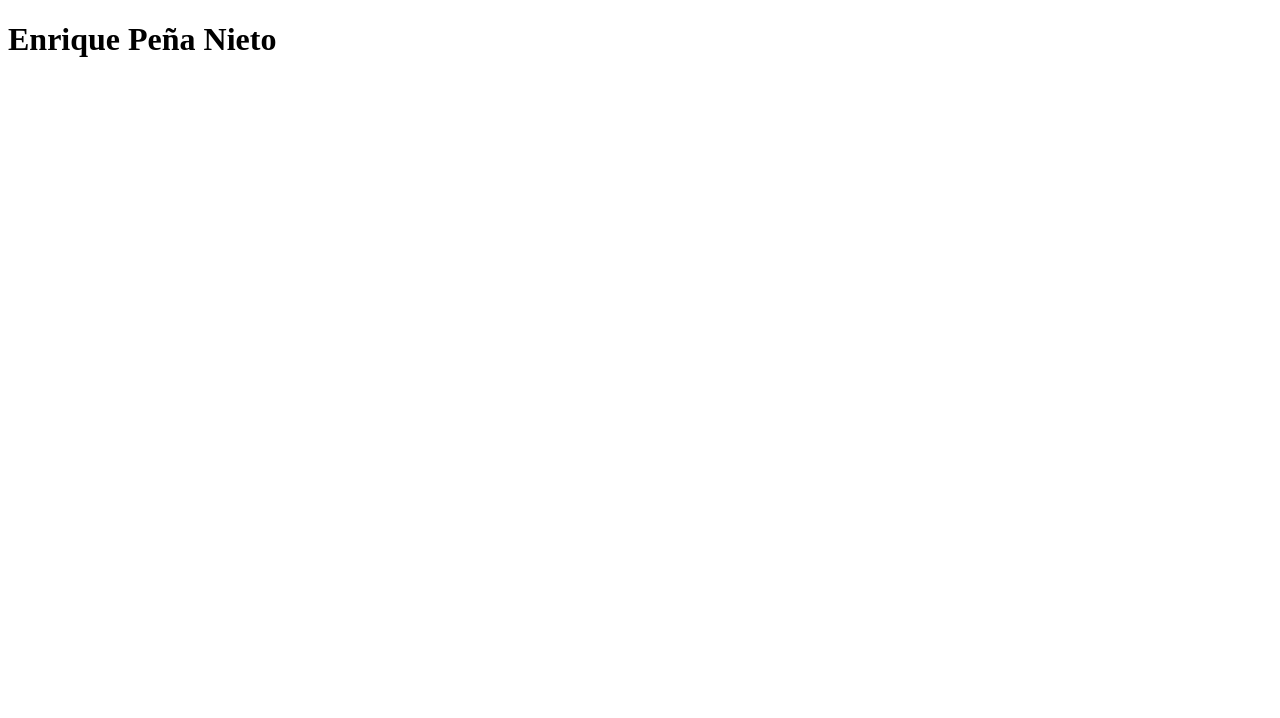
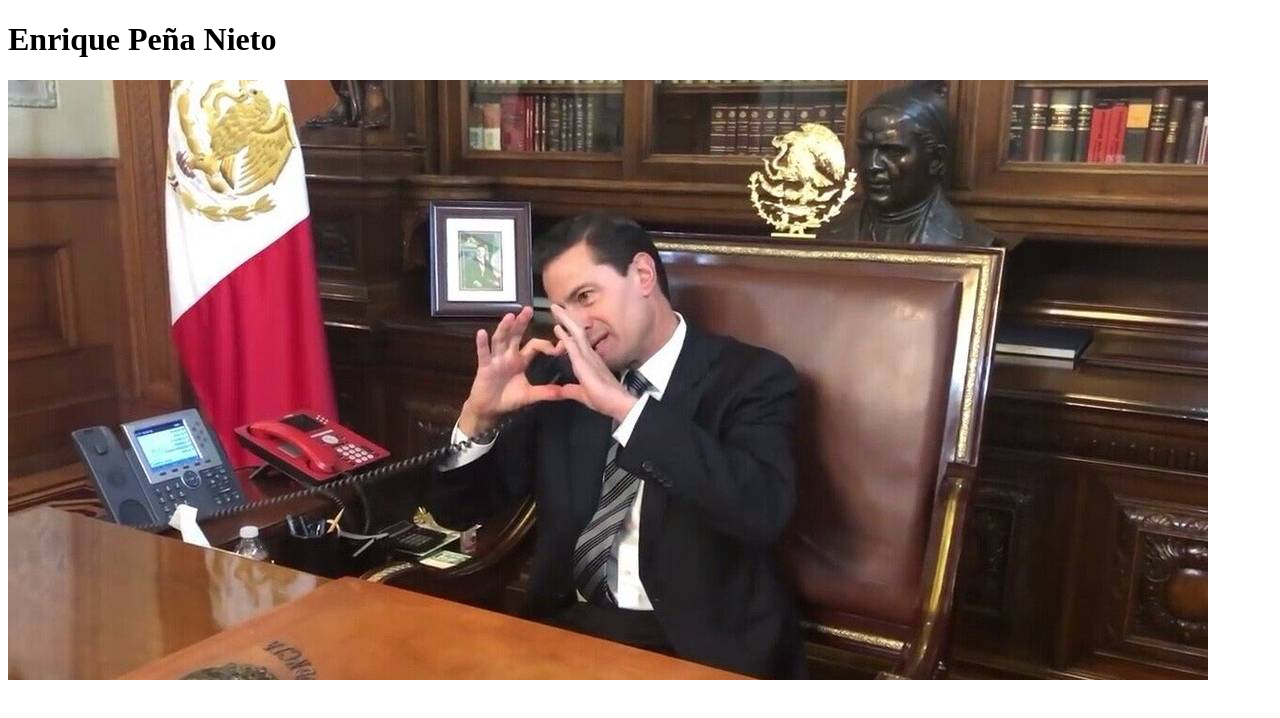
Before and after one commit to fcomiguelespinosa/Microverse-project, a plain HTML site: page index.html in a window 1280 px wide. Drawn offline with Linux system fonts and the light colour scheme.

Commit message:
3-4 USER STORIES KPATRON
3-4 USER STORIES KPATRON

```diff
--- a/index.html
+++ b/index.html
@@ -6,7 +6,10 @@
 <body>
 <div id="main">
   <h1 id="title">Enrique Peña Nieto</h1>
-</div>
+
+  <div id="img-div">
+      <img id="image" src="penia.jpg" />
+  </div>
 </body>
 
 </html>
```
Also changed, not shown: penia.jpg (added).
